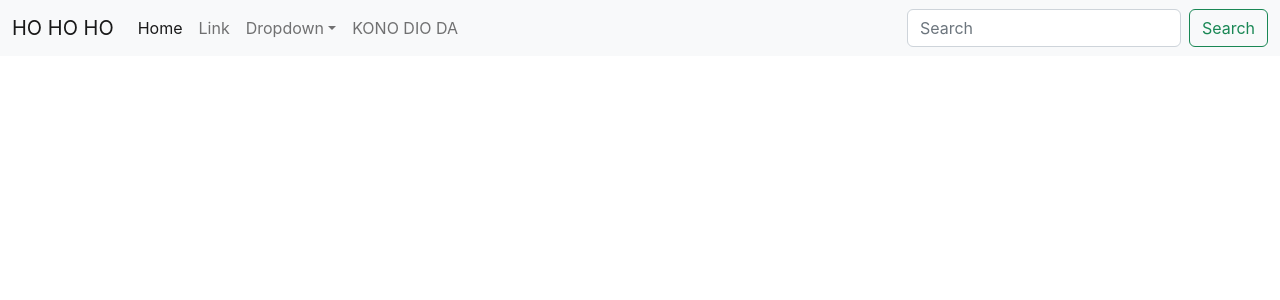
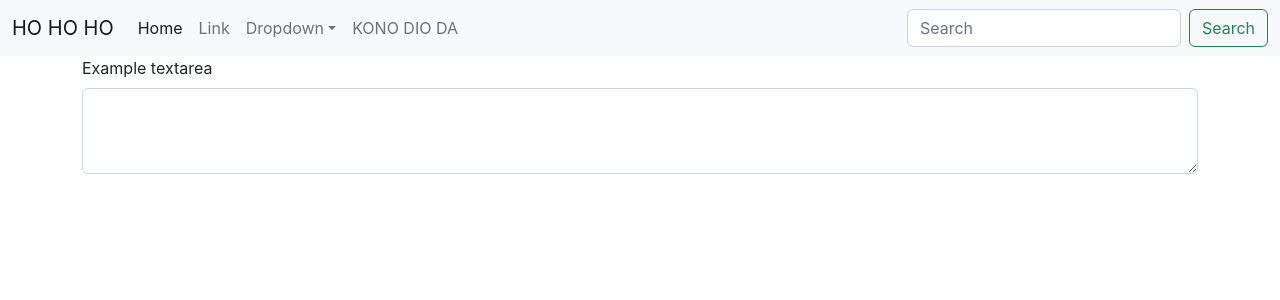
Before and after one commit to Ayush-Dabas/web-development---react, a React (Create React App) app in the folder my-app/: page / in a window 1280 px wide. Shown: the top 300 px of the page. Built offline with nearby package versions, Linux system fonts and the light colour scheme.

Commit message:
some random changes

```diff
--- a/my-app/src/App.js
+++ b/my-app/src/App.js
@@ -1,10 +1,15 @@
 import './App.css';
 import NavBar from './components/NavBar';
+import TextForm from './components/TextForm';
 
 function App() {
   return (
     <>
     <NavBar title="HO HO HO" aboutText="KONO DIO DA"/>
+    <div className="container">
+    <TextForm/>
+
+    </div>
     </>
   );
 }
--- /dev/null
+++ b/my-app/src/components/TextForm.js
@@ -0,0 +1,12 @@
+import React from 'react'
+
+export default function TextForm() {
+  return (
+    <div>
+    <div className="mb-3">
+        <label for="TextArea" className="form-label">Example textarea</label>
+        <textarea className="form-control" id="myBox" rows="3"></textarea>
+    </div>
+    </div>
+  )
+}
```
